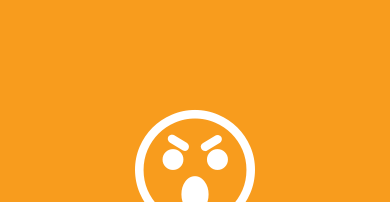
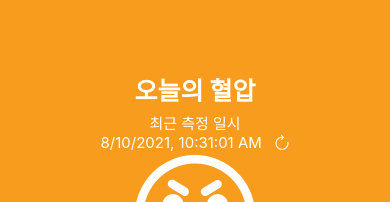
Before and after one commit to ire4564/we-want-to-graduate, a React Native app: screen / in a window 390 px wide. Shown: the top 202 px of the page. Built offline with nearby package versions, Linux system fonts and the light colour scheme.

Commit message:
(1106) Feat: Reload Time function

```diff
--- a/App.js
+++ b/App.js
@@ -2,15 +2,11 @@ import { StatusBar } from 'expo-status-bar';
 import React, { useState } from 'react';
 import { StyleSheet, Text, View, ScrollView } from 'react-native';
 import { DefaultTheme, Provider as PaperProvider } from 'react-native-paper';
-import { useTheme } from 'react-native-paper';
-import Avatar from './component/Avatar';
-import HeartIcon from './component/heart-icon';
-import GraphIcon from './component/graph-icon';
-import BarbellIcon from './component/barbell-icon';
 import Graph from './component/Graph';
 import Block from './component/Block';
 import CurrentResult from './component/CurrentResult';
 import TimeLog from './component/TimeLog';
+import ReloadTime from './component/ReloadTime';
 import * as e4api from './api/v1/e4-connect-api';
 
 import * as ChangeColor from './component/Background';
@@ -48,6 +44,7 @@ export default function App() {
   return (
     <PaperProvider theme={theme}>
       <View style={{flex: 0.5, justifyContent: "center", alignItems:'center',backgroundColor: ChangeColor.Background(systolics, relaxas)}}>
+        <ReloadTime/>
         <ShowIcon systolic={systolics} relaxa={relaxas}/>
       </View>
       <View style={{flex: 0.5, backgroundColor:(ChangeColor.Background(systolics, relaxas))}}>
--- /dev/null
+++ b/component/ReloadTime.js
@@ -0,0 +1,42 @@
+import React, { useState } from "react";
+import { StyleSheet, View, Text } from "react-native";
+import Icon from 'react-native-vector-icons/AntDesign';
+
+export default function ReloadTime() {
+    let today = new Date();
+    const [date, setDate] = useState(today.toLocaleString());
+
+    const clickLoad = () => {
+        setDate(today.toLocaleString());
+    };
+
+    return(
+        <View style={styles.view}>
+            <Text></Text>
+            <Text style={styles.title}>오늘의 혈압</Text>
+            <Text style={styles.detail}>최근 측정 일시</Text>
+            <Text style={styles.detail}>{date}   <Icon name="reload1" onPress={clickLoad} size={15} color="#ffffff"/></Text>
+            <Text></Text>
+        </View>
+    );
+};
+
+const styles = StyleSheet.create({
+    view: {
+        justifyContent: "center",
+        alignItems:'center'
+    },
+    title: {
+        fontWeight: 'bold',
+        color: "#ffffff",
+        alignSelf:'center',
+        fontSize: 25,
+        marginTop: 10,
+        marginBottom: 5
+    },
+    detail: {
+        color: "#ffffff",
+        alignSelf:'center',
+        fontSize: 15,
+    }
+});
```
Also changed, not shown: component/Today-time.js (deleted).
